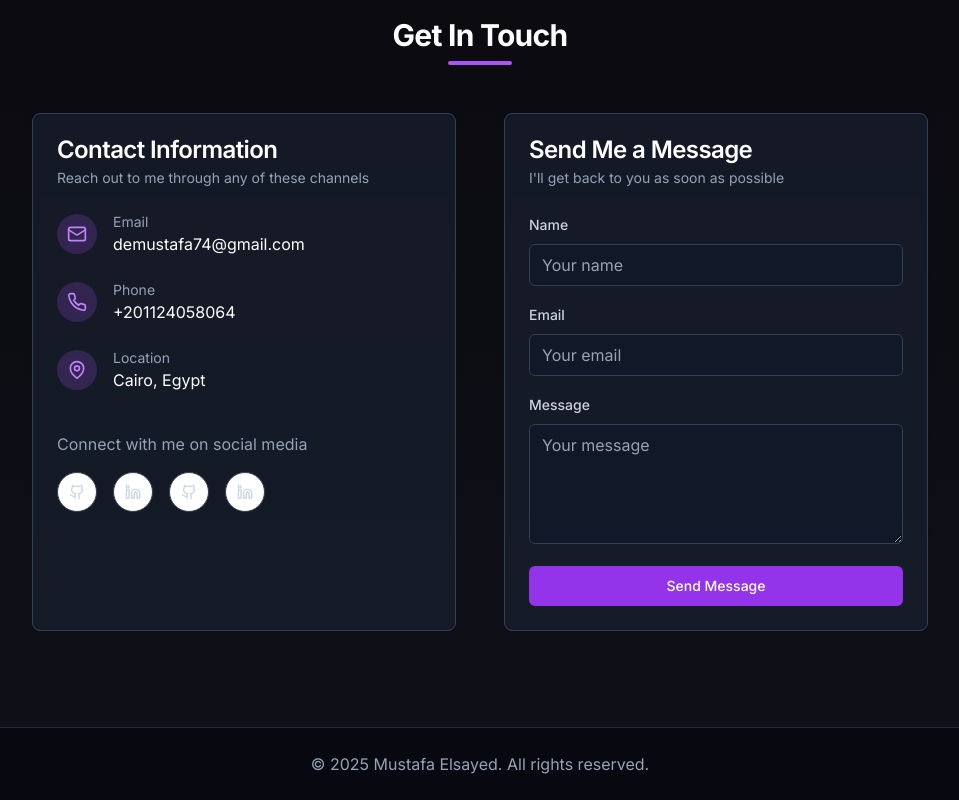
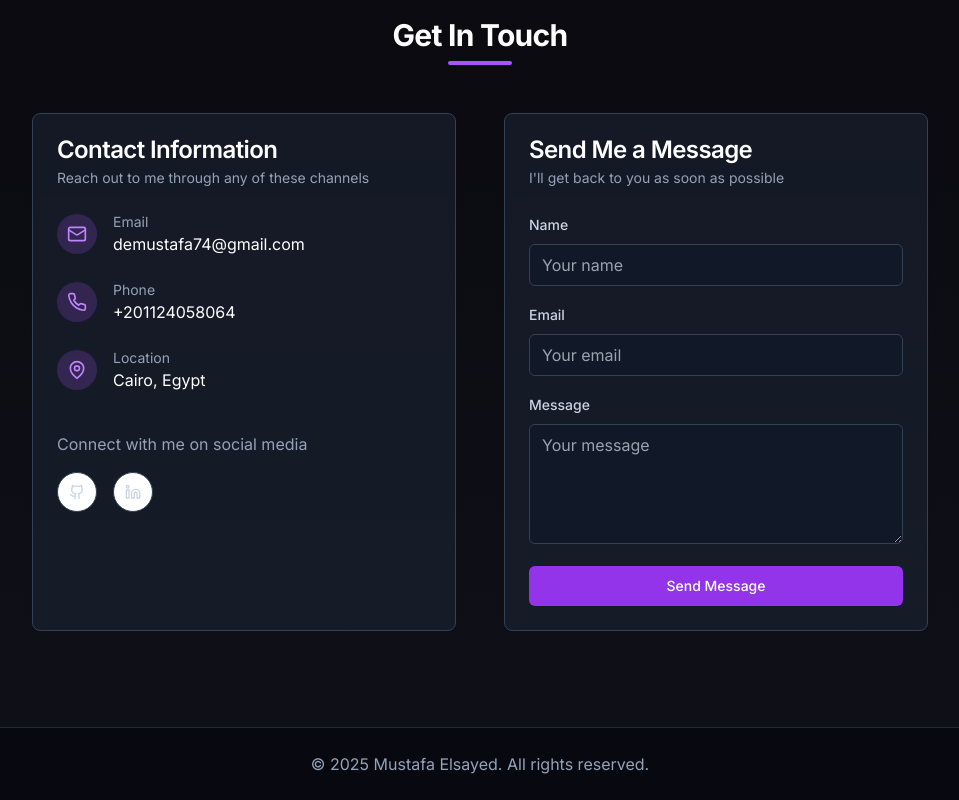
Before and after one commit to 0x0desha74/My-Portfolio, a Next.js app: page / in a window 1280 px wide. Shown: the part 3844-4644 px from the top of the page, without its empty margins (160-1119 px from the left). Built offline with nearby package versions, Linux system fonts and the light colour scheme.

Commit message:
Fix Links

```diff
--- a/app/page.tsx
+++ b/app/page.tsx
@@ -1008,26 +1008,6 @@ export default function Home() {
                             <Linkedin className="h-5 w-5" />
                           </a>
                         </Button>
-                        <Button
-                          variant="outline"
-                          size="icon"
-                          className="rounded-full border-slate-700 text-slate-300 hover:text-white hover:bg-slate-800 hover:border-purple-500/50"
-                          asChild
-                        >
-                          <a href="https://github.com/0x0desha74" target="_blank" rel="noopener noreferrer">
-                            <Github className="h-5 w-5" />
-                          </a>
-                        </Button>
-                        <Button
-                          variant="outline"
-                          size="icon"
-                          className="rounded-full border-slate-700 text-slate-300 hover:text-white hover:bg-slate-800 hover:border-purple-500/50"
-                          asChild
-                        >
-                          <a href="https://www.linkedin.com/in/0x0desha74" target="_blank" rel="noopener noreferrer">
-                            <Linkedin className="h-5 w-5" />
-                          </a>
-                        </Button>
                       </div>
                     </div>
                   </CardContent>
```
